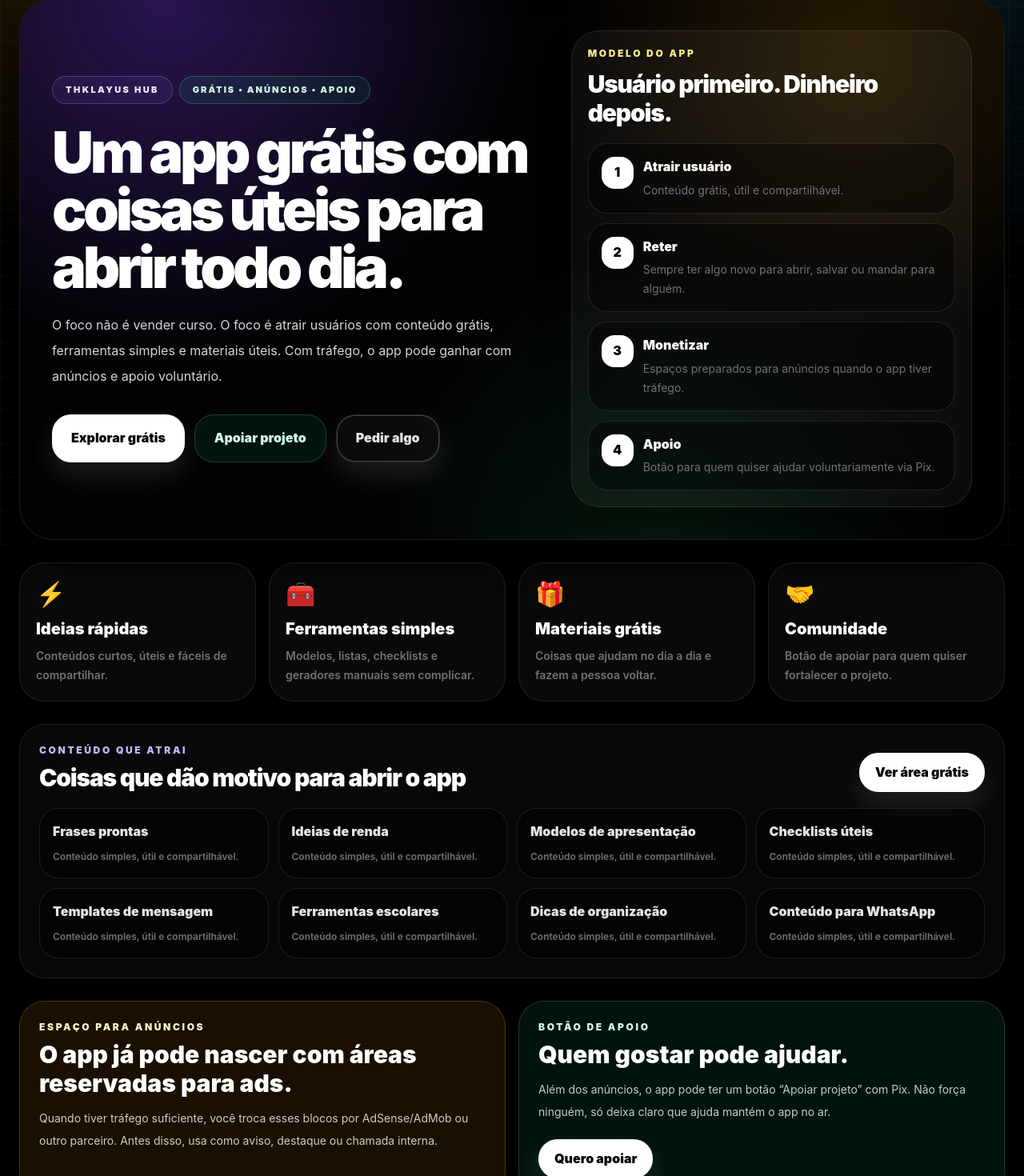
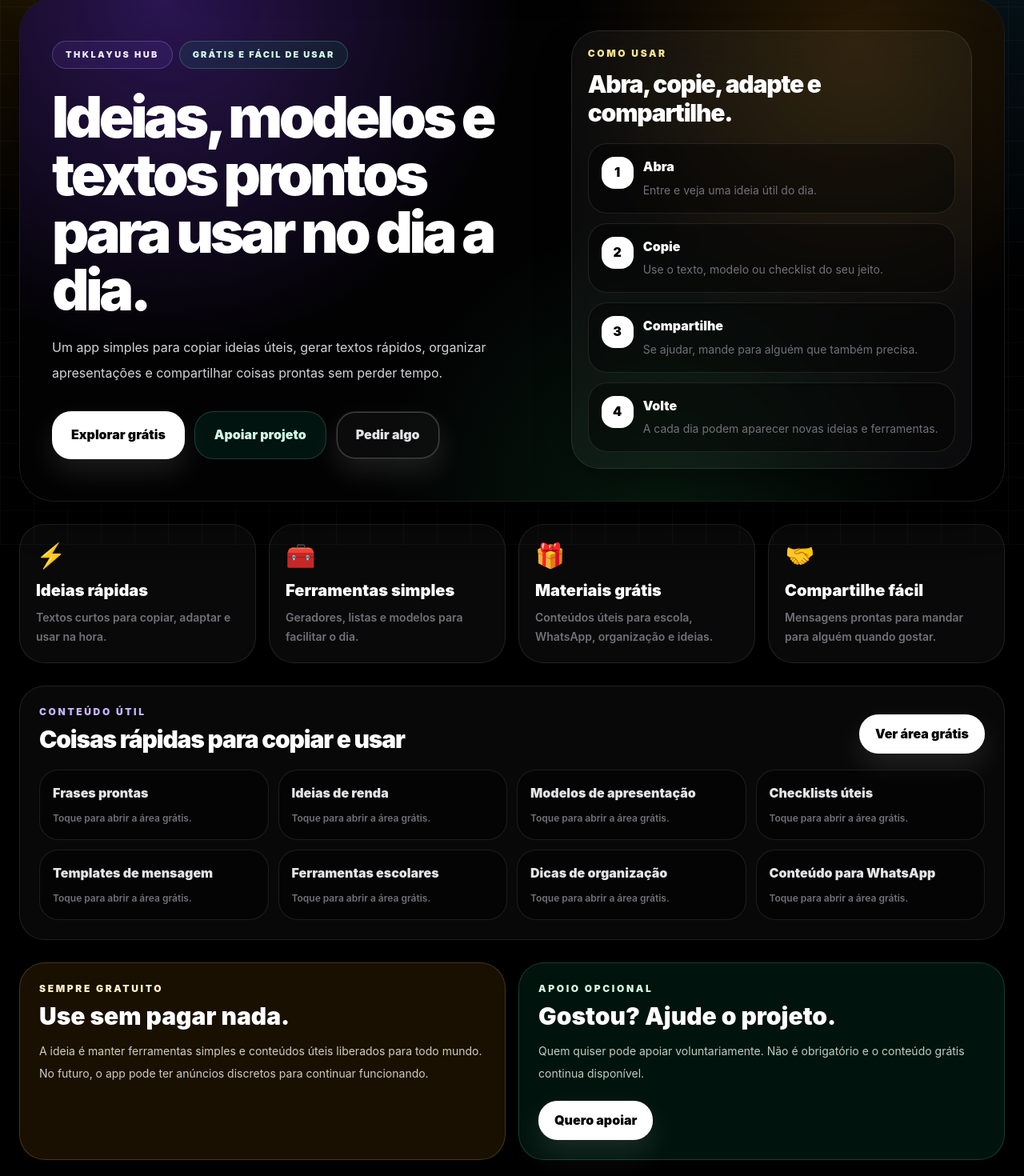
Before and after one commit to thiagodouglas19t-lang/Thklayus-hub, a React (Vite) app: page / in a window 1280 px wide. Shown: the part 118-1588 px from the top of the page at 80% size. Built offline with nearby package versions, Linux system fonts and the light colour scheme.

Commit message:
Make home copy user-focused and less confusing

```diff
--- a/src/pages/Home.tsx
+++ b/src/pages/Home.tsx
@@ -1,15 +1,15 @@
 const features = [
-  { title: "Ideias rápidas", desc: "Conteúdos curtos, úteis e fáceis de compartilhar.", icon: "⚡" },
-  { title: "Ferramentas simples", desc: "Modelos, listas, checklists e geradores manuais sem complicar.", icon: "🧰" },
-  { title: "Materiais grátis", desc: "Coisas que ajudam no dia a dia e fazem a pessoa voltar.", icon: "🎁" },
-  { title: "Comunidade", desc: "Botão de apoiar para quem quiser fortalecer o projeto.", icon: "🤝" },
+  { title: "Ideias rápidas", desc: "Textos curtos para copiar, adaptar e usar na hora.", icon: "⚡" },
+  { title: "Ferramentas simples", desc: "Geradores, listas e modelos para facilitar o dia.", icon: "🧰" },
+  { title: "Materiais grátis", desc: "Conteúdos úteis para escola, WhatsApp, organização e ideias.", icon: "🎁" },
+  { title: "Compartilhe fácil", desc: "Mensagens prontas para mandar para alguém quando gostar.", icon: "🤝" },
 ];
 
-const moneyModel = [
-  ["1", "Atrair usuário", "Conteúdo grátis, útil e compartilhável."],
-  ["2", "Reter", "Sempre ter algo novo para abrir, salvar ou mandar para alguém."],
-  ["3", "Monetizar", "Espaços preparados para anúncios quando o app tiver tráfego."],
-  ["4", "Apoio", "Botão para quem quiser ajudar voluntariamente via Pix."],
+const userFlow = [
+  ["1", "Abra", "Entre e veja uma ideia útil do dia."],
+  ["2", "Copie", "Use o texto, modelo ou checklist do seu jeito."],
+  ["3", "Compartilhe", "Se ajudar, mande para alguém que também precisa."],
+  ["4", "Volte", "A cada dia podem aparecer novas ideias e ferramentas."],
 ];
 
 const contentIdeas = ["Frases prontas", "Ideias de renda", "Modelos de apresentação", "Checklists úteis", "Templates de mensagem", "Ferramentas escolares", "Dicas de organização", "Conteúdo para WhatsApp"];
@@ -23,10 +23,10 @@ export default function Home({ setPage }: { setPage: (page: any) => void }) {
           <div>
             <div className="flex flex-wrap gap-2">
               <span className="rounded-full border border-violet-300/25 bg-violet-500/10 px-4 py-2 text-[11px] font-black uppercase tracking-[0.22em] text-violet-100">THKLAYUS Hub</span>
-              <span className="rounded-full border border-emerald-300/25 bg-emerald-500/10 px-4 py-2 text-[11px] font-black uppercase tracking-[0.18em] text-emerald-100">Grátis • anúncios • apoio</span>
+              <span className="rounded-full border border-emerald-300/25 bg-emerald-500/10 px-4 py-2 text-[11px] font-black uppercase tracking-[0.18em] text-emerald-100">Grátis e fácil de usar</span>
             </div>
-            <h1 className="mt-6 max-w-4xl text-4xl font-black leading-[1.02] tracking-[-0.06em] md:text-7xl">Um app grátis com coisas úteis para abrir todo dia.</h1>
-            <p className="mt-5 max-w-2xl text-base leading-8 text-zinc-300">O foco não é vender curso. O foco é atrair usuários com conteúdo grátis, ferramentas simples e materiais úteis. Com tráfego, o app pode ganhar com anúncios e apoio voluntário.</p>
+            <h1 className="mt-6 max-w-4xl text-4xl font-black leading-[1.02] tracking-[-0.06em] md:text-7xl">Ideias, modelos e textos prontos para usar no dia a dia.</h1>
+            <p className="mt-5 max-w-2xl text-base leading-8 text-zinc-300">Um app simples para copiar ideias úteis, gerar textos rápidos, organizar apresentações e compartilhar coisas prontas sem perder tempo.</p>
             <div className="mt-8 flex flex-wrap gap-3">
               <button onClick={() => setPage("gratis")} className="rounded-2xl bg-white px-6 py-4 font-black text-black shadow-lg shadow-violet-500/25 transition hover:scale-[1.03] active:scale-95">Explorar grátis</button>
               <button onClick={() => setPage("ajuda")} className="rounded-2xl border border-emerald-300/20 bg-emerald-500/10 px-6 py-4 font-black text-emerald-100 transition hover:bg-emerald-500/15 active:scale-95">Apoiar projeto</button>
@@ -34,10 +34,10 @@ export default function Home({ setPage }: { setPage: (page: any) => void }) {
             </div>
           </div>
           <div className="rounded-[2.2rem] border border-white/10 bg-white/[0.045] p-5 shadow-2xl shadow-black/50 backdrop-blur-xl">
-            <p className="text-xs font-black uppercase tracking-[0.22em] text-amber-200">Modelo do app</p>
-            <h2 className="mt-3 text-3xl font-black tracking-[-0.04em]">Usuário primeiro. Dinheiro depois.</h2>
+            <p className="text-xs font-black uppercase tracking-[0.22em] text-amber-200">Como usar</p>
+            <h2 className="mt-3 text-3xl font-black tracking-[-0.04em]">Abra, copie, adapte e compartilhe.</h2>
             <div className="mt-5 space-y-3">
-              {moneyModel.map(([n,t,d]) => <div key={n} className="flex gap-3 rounded-2xl border border-white/10 bg-black/40 p-4"><div className="grid h-10 w-10 shrink-0 place-items-center rounded-xl bg-white font-black text-black">{n}</div><div><h3 className="font-black text-white">{t}</h3><p className="mt-1 text-sm leading-6 text-zinc-500">{d}</p></div></div>)}
+              {userFlow.map(([n,t,d]) => <div key={n} className="flex gap-3 rounded-2xl border border-white/10 bg-black/40 p-4"><div className="grid h-10 w-10 shrink-0 place-items-center rounded-xl bg-white font-black text-black">{n}</div><div><h3 className="font-black text-white">{t}</h3><p className="mt-1 text-sm leading-6 text-zinc-500">{d}</p></div></div>)}
             </div>
           </div>
         </div>
@@ -49,28 +49,28 @@ export default function Home({ setPage }: { setPage: (page: any) => void }) {
 
       <section className="rounded-[2rem] border border-white/10 bg-white/[0.03] p-5 md:p-6">
         <div className="flex flex-wrap items-end justify-between gap-4">
-          <div><p className="text-xs font-black uppercase tracking-[0.22em] text-violet-300">Conteúdo que atrai</p><h2 className="mt-2 text-3xl font-black tracking-[-0.04em]">Coisas que dão motivo para abrir o app</h2></div>
+          <div><p className="text-xs font-black uppercase tracking-[0.22em] text-violet-300">Conteúdo útil</p><h2 className="mt-2 text-3xl font-black tracking-[-0.04em]">Coisas rápidas para copiar e usar</h2></div>
           <button onClick={() => setPage("gratis")} className="rounded-2xl bg-white px-5 py-3 font-black text-black">Ver área grátis</button>
         </div>
         <div className="mt-5 grid gap-3 sm:grid-cols-2 lg:grid-cols-4">
-          {contentIdeas.map((item) => <button key={item} onClick={() => setPage("gratis")} className="rounded-2xl border border-white/10 bg-black/45 p-4 text-left font-black text-zinc-200 transition hover:-translate-y-1 hover:border-violet-300/40 hover:bg-violet-500/10">{item}<p className="mt-2 text-xs font-semibold leading-5 text-zinc-500">Conteúdo simples, útil e compartilhável.</p></button>)}
+          {contentIdeas.map((item) => <button key={item} onClick={() => setPage("gratis")} className="rounded-2xl border border-white/10 bg-black/45 p-4 text-left font-black text-zinc-200 transition hover:-translate-y-1 hover:border-violet-300/40 hover:bg-violet-500/10">{item}<p className="mt-2 text-xs font-semibold leading-5 text-zinc-500">Toque para abrir a área grátis.</p></button>)}
         </div>
       </section>
 
       <section className="grid gap-4 lg:grid-cols-[1fr_1fr]">
-        <div className="rounded-[2rem] border border-amber-300/20 bg-amber-500/10 p-6"><p className="text-xs font-black uppercase tracking-[0.22em] text-amber-100">Espaço para anúncios</p><h2 className="mt-2 text-3xl font-black text-white">O app já pode nascer com áreas reservadas para ads.</h2><p className="mt-3 text-sm leading-7 text-amber-50/80">Quando tiver tráfego suficiente, você troca esses blocos por AdSense/AdMob ou outro parceiro. Antes disso, usa como aviso, destaque ou chamada interna.</p></div>
-        <div className="rounded-[2rem] border border-emerald-300/20 bg-emerald-500/10 p-6"><p className="text-xs font-black uppercase tracking-[0.22em] text-emerald-100">Botão de apoio</p><h2 className="mt-2 text-3xl font-black text-white">Quem gostar pode ajudar.</h2><p className="mt-3 text-sm leading-7 text-emerald-50/80">Além dos anúncios, o app pode ter um botão “Apoiar projeto” com Pix. Não força ninguém, só deixa claro que ajuda mantém o app no ar.</p><button onClick={() => setPage("ajuda")} className="mt-5 rounded-2xl bg-white px-5 py-3 font-black text-black">Quero apoiar</button></div>
+        <div className="rounded-[2rem] border border-amber-300/20 bg-amber-500/10 p-6"><p className="text-xs font-black uppercase tracking-[0.22em] text-amber-100">Sempre gratuito</p><h2 className="mt-2 text-3xl font-black text-white">Use sem pagar nada.</h2><p className="mt-3 text-sm leading-7 text-amber-50/80">A ideia é manter ferramentas simples e conteúdos úteis liberados para todo mundo. No futuro, o app pode ter anúncios discretos para continuar funcionando.</p></div>
+        <div className="rounded-[2rem] border border-emerald-300/20 bg-emerald-500/10 p-6"><p className="text-xs font-black uppercase tracking-[0.22em] text-emerald-100">Apoio opcional</p><h2 className="mt-2 text-3xl font-black text-white">Gostou? Ajude o projeto.</h2><p className="mt-3 text-sm leading-7 text-emerald-50/80">Quem quiser pode apoiar voluntariamente. Não é obrigatório e o conteúdo grátis continua disponível.</p><button onClick={() => setPage("ajuda")} className="mt-5 rounded-2xl bg-white px-5 py-3 font-black text-black">Quero apoiar</button></div>
       </section>
 
       <section className="rounded-[2rem] border border-white/10 bg-black/45 p-5 md:p-6">
-        <p className="text-xs font-black uppercase tracking-[0.22em] text-zinc-500">Publicidade</p>
+        <p className="text-xs font-black uppercase tracking-[0.22em] text-zinc-500">Espaço reservado</p>
         <div className="mt-3 grid min-h-28 place-items-center rounded-[1.5rem] border border-dashed border-white/15 bg-white/[0.025] text-center">
-          <div><p className="font-black text-zinc-300">Espaço reservado para anúncio</p><p className="mt-1 text-sm text-zinc-600">Aqui entra banner quando o app tiver monetização ativa.</p></div>
+          <div><p className="font-black text-zinc-300">Área para aviso ou destaque</p><p className="mt-1 text-sm text-zinc-600">Por enquanto, sem anúncios reais.</p></div>
         </div>
       </section>
 
       <section className="rounded-[2rem] border border-white/10 bg-white p-6 text-black">
-        <div className="flex flex-wrap items-center justify-between gap-4"><div><h2 className="text-3xl font-black tracking-[-0.04em]">Meta real: fazer as pessoas voltarem.</h2><p className="mt-2 text-sm leading-6 text-zinc-700">Anúncio só dá dinheiro com tráfego. Então o app precisa ser grátis, útil, leve e compartilhável.</p></div><button onClick={() => setPage("gratis")} className="rounded-2xl bg-black px-6 py-4 font-black text-white">Abrir conteúdo grátis</button></div>
+        <div className="flex flex-wrap items-center justify-between gap-4"><div><h2 className="text-3xl font-black tracking-[-0.04em]">Comece pela área grátis.</h2><p className="mt-2 text-sm leading-6 text-zinc-700">Pegue uma ideia pronta, copie, adapte e mande para alguém se achar útil.</p></div><button onClick={() => setPage("gratis")} className="rounded-2xl bg-black px-6 py-4 font-black text-white">Abrir conteúdo grátis</button></div>
       </section>
     </div>
   );
```
